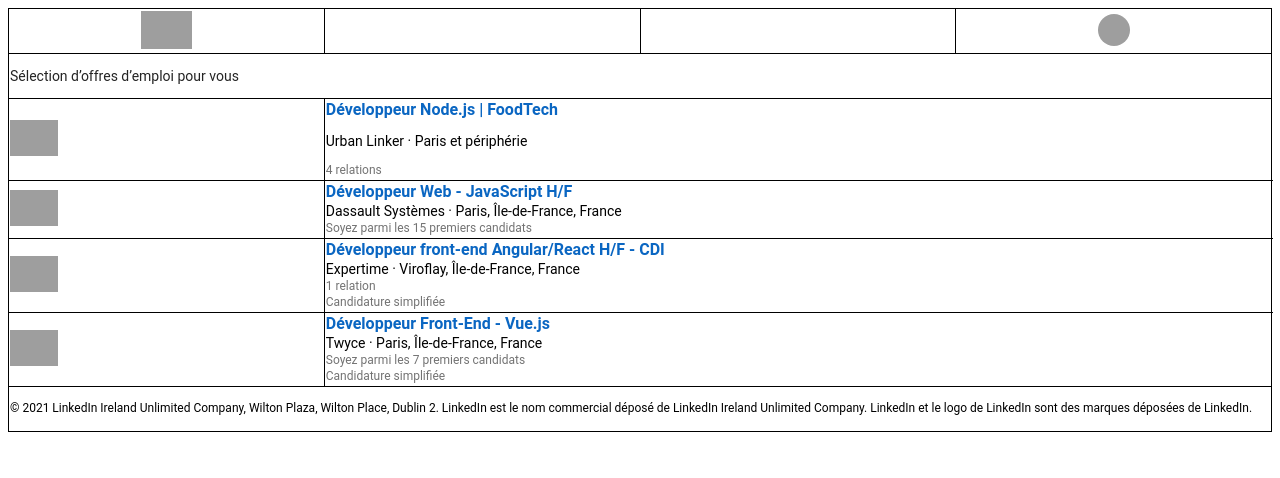
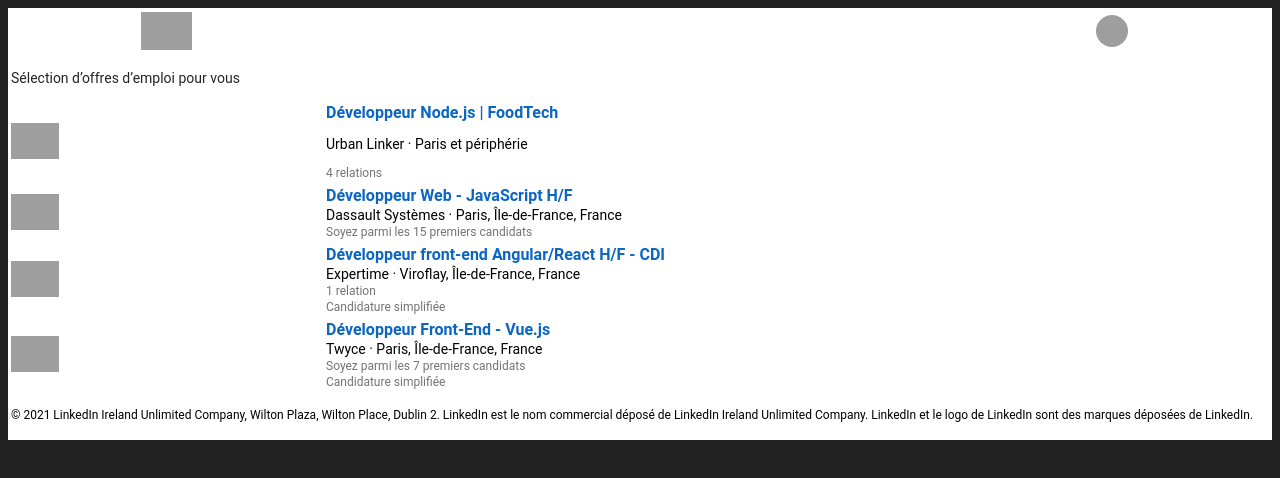
Before and after one commit to Thieumsc/Email, a plain HTML site: page index.html in a window 1280 px wide. Drawn offline with Linux system fonts and the light colour scheme; grey boxes are pictures that could not be loaded.

Commit message:
last modif

```diff
--- a/index.html
+++ b/index.html
@@ -4,19 +4,21 @@
         <meta charset="UTF-8">
         <title>mail linkdn</title>
         <style>
-            *{margin: 2680;}
+            body {
+                padding: 26;
+                background-color: #222;
+            }
             tr, td, th {
-                border: 1px solid black;
                 height: 42px;
                 width: 42%;
             }
             table {
-                border-collapse: collapse;
-                border: 1px solid black;
+                border-spacing: 2px;
                 margin: 0;
                 padding: 0;
                 width: 100%;
                 table-layout: fixed;
+                background-color: white;
             }
             body, td {
             font-family: Roboto,Helvetica,Arial,sans-serif;
```
